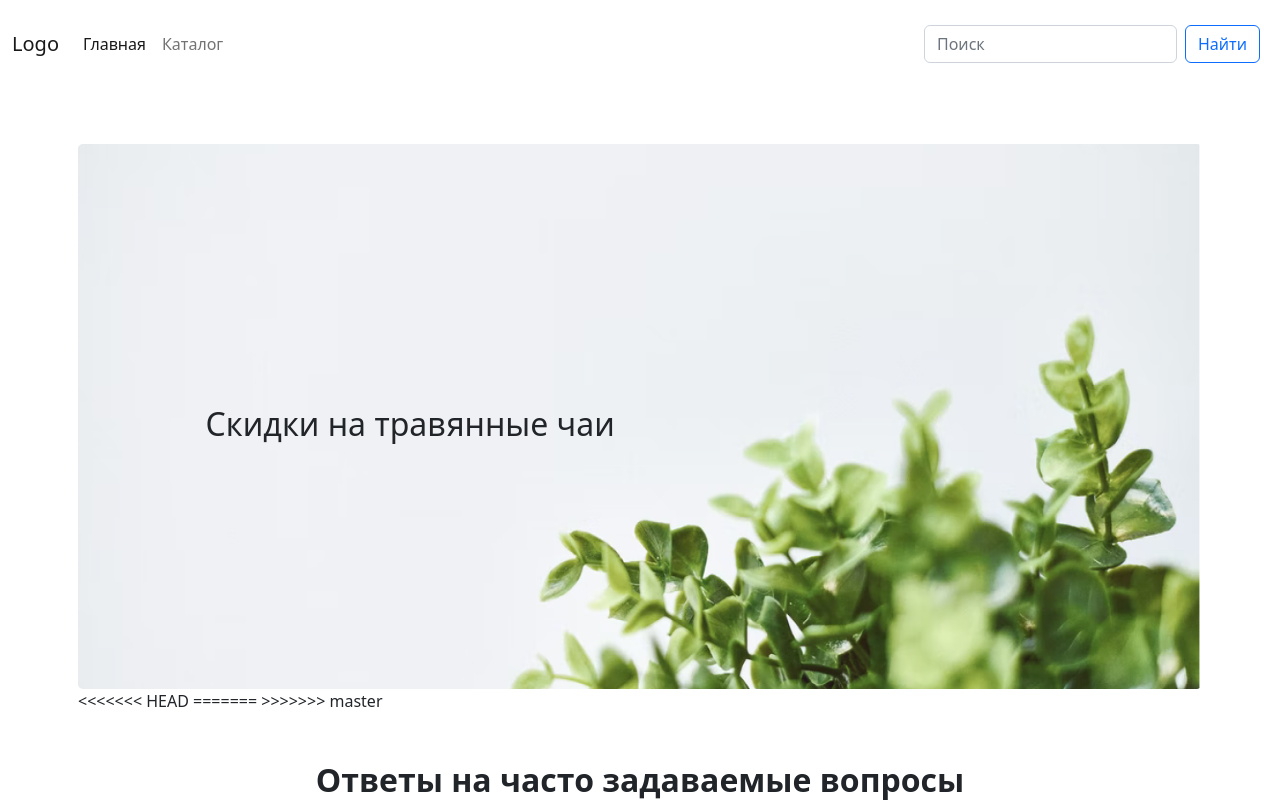
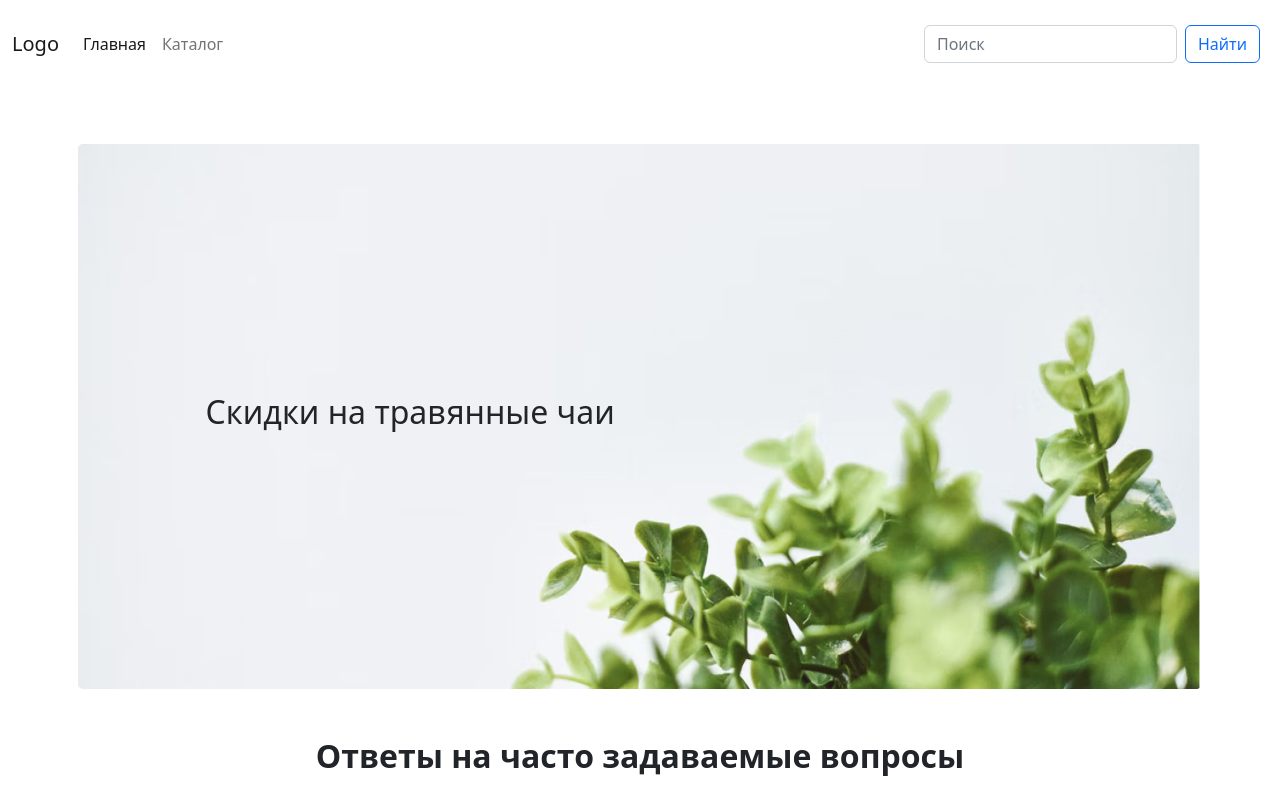
Before and after one commit to nikklimenko/tea-shop, an Angular app: page / in a window 1280 px wide. Shown: the top 802 px of the page. Built offline with nearby package versions, Linux system fonts and the light colour scheme; no server answers.

Commit message:
delete comment in main html

```diff
--- a/src/app/views/main/main.component.html
+++ b/src/app/views/main/main.component.html
@@ -5,10 +5,7 @@
       <div class="slider-container">
         <div class="card border-0">
           <img src="./assets/images/image1.png" class="card-img" alt="Image tea">
-<<<<<<< HEAD
 
-=======
->>>>>>> master
           <div class="card-img-overlay row align-items-center">
             <div class="col-lg-8" style="margin-left: 10%">
               <h2 class="">Скидки на травянные чаи</h2>
```
